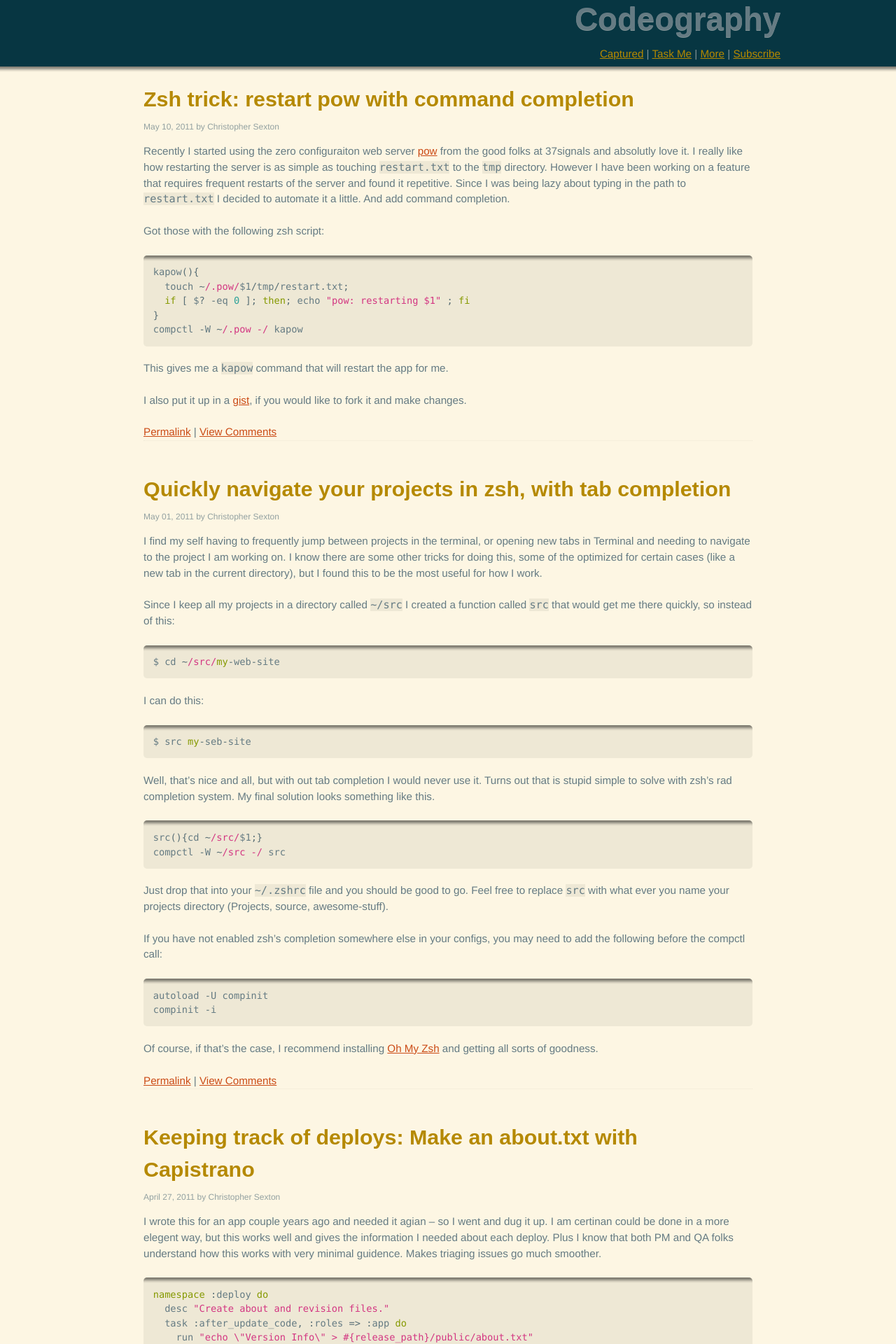
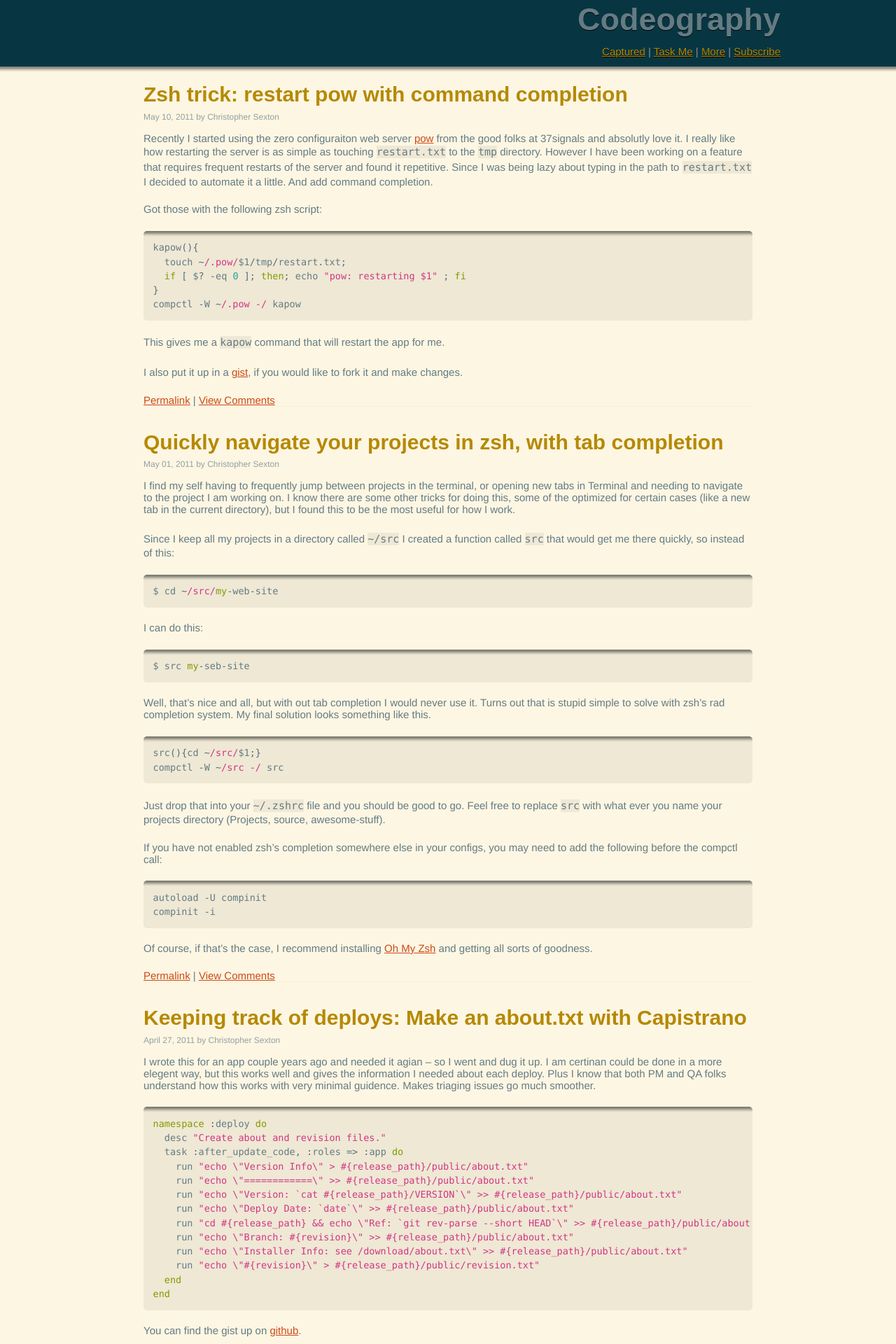
Before and after one commit to csexton/codeography.com, a Jekyll site: the page built from index.html, in a window 1280 px wide. Shown: the top 1920 px of the page at 70% size. Built offline with Jekyll 4.4.1, drawn with Linux system fonts in a browser that asks for light colours; nearby versions of some CDN libraries; some web fonts are replaced; comment, search, counter and statistics services are not loaded.

Commit message:
Services styles

```diff
--- a/stylesheets/codeography.css
+++ b/stylesheets/codeography.css
@@ -20,18 +20,9 @@ $blue:      #268bd2;
 $cyan:      #2aa198;
 $green:     #859900;
 */
-.purple {color: #5C359B; }
-.green { color: #448E32; }
-.orange { color: #ff6000; }
-.yellow { color: #ffcc00; }
-.dark_grey {color: #606060; }
-.old_green { color: #009900; }
-.old_purple { color: #b960ff; }
-
-.dark_red { color: #670100; }
 
 body {
-  font: 0.95em/1.5 "helvetica neue light", "helvetica neue", Helvetica, Arial, Sans-serif;
+  font: 15px "helvetica neue light", "helvetica neue", Helvetica, Arial, Sans-serif;
   color: #657B83;
   background-color: #073642;
 }
@@ -89,6 +80,7 @@ h2.title {
   font-family: 'Cantarell', arial, serif;
   text-shadow: none;
   text-shadow: 0px 1px 0px #839496;
+  text-shadow: 0px 1px 0px black;
 }
 #header h2{
   padding: 15px 0;
@@ -102,9 +94,12 @@ h2.title {
   text-decoration: none;
   border-bottom: none;
   color: #657B83;
+  text-shadow: 0px 1px 0px black;
 }
-#header h1 a:hover{
+#header h1 a:hover {
   background-color: #002B36;
+  background-color: #073642;
+  text-shadow: 0px 1px 0px #93a1a1;
 }
 #header {
   padding-top: 15px;
@@ -119,6 +114,7 @@ h2.title {
 }
 #header .nav a {
   color: #b58900;
+  text-shadow: 0px 1px 0px black;
 }
 #header .nav a:hover {
   background-color: #002b36;
@@ -158,6 +154,9 @@ button,
 textarea {
   border:1px solid #93a1a1;
 }
+input[type="image"] {
+  border:none;
+}
 button,
 input[type="text"],
 input[type="password"],
@@ -188,3 +187,13 @@ select {}
 select option {}
 select optgroup {}
 textarea {}
+
+#sell_box {
+  -moz-box-shadow: 2px 2px 6px #333333;
+  -webkit-box-shadow: 2px 2px 6px #333333;
+  box-shadow:2px 2px 6px #333333;
+padding:10px;
+}
+#sell_box form {
+  text-align: right;
+}
```
